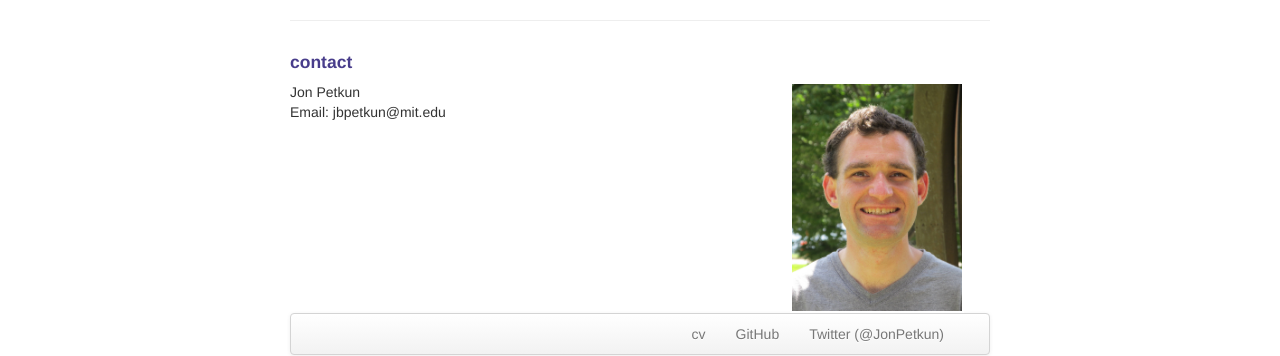
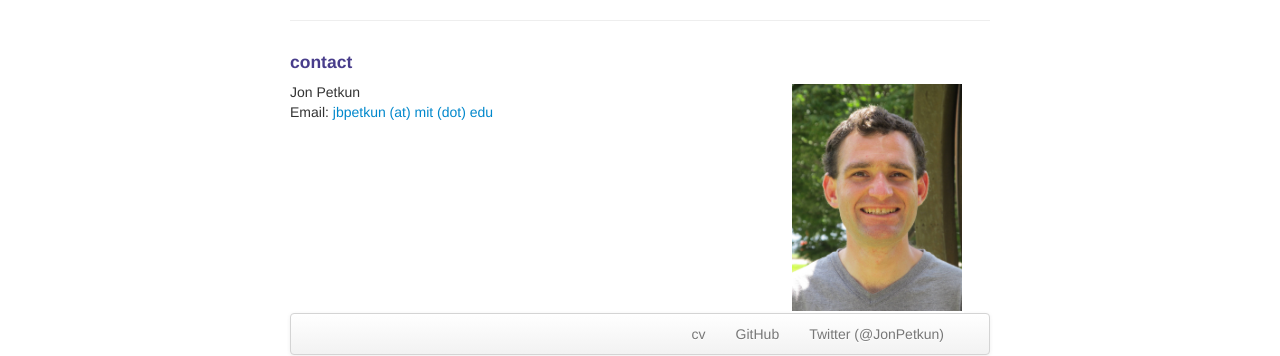
Before and after one commit to jbpetkun/jbpetkun.github.io, a Jekyll site: the page built from index.md, in a window 1280 px wide. Shown: the part 193-549 px from the top of the page. Built offline with Jekyll 4.4.1, drawn with Linux system fonts in a browser that asks for light colours.

Commit message:
update my website

```diff
--- a/index.md
+++ b/index.md
@@ -19,7 +19,7 @@ Hi! I am a JD candidate at Yale Law School and a PhD candidate in economics at M
     <div class="row-fluid">
         <div class="span5">
             Jon Petkun<br/>
-            Email: jbpetkun@mit.edu<br/>
+            Email: <a href="mailto:jbpetkun@mit.edu">jbpetkun (at) mit (dot) edu</a><br/>
         </div>
 
         <div class="span2">
```
